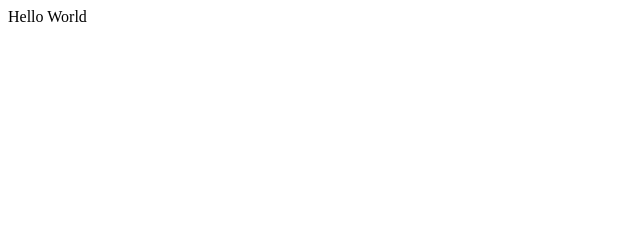
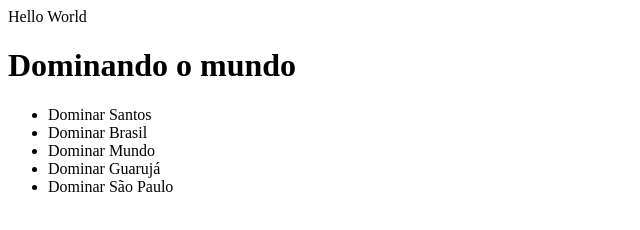
Before and after one commit to lucassrmelo/T-pico, a plain HTML site: page index.html in a window 1280 px wide. Shown: the whole page, without its empty margins (0-640 px from the left). Drawn offline with Linux system fonts and the light colour scheme.

Commit message:
alteração diego

```diff
--- a/index.html
+++ b/index.html
@@ -2,5 +2,13 @@
     <header><title>HTML GÉNERICO</title></header>
     <body>
         Hello World
+        <h1>Dominando o mundo</h1>
+        <ul>
+        <li>Dominar Santos</li>
+        <li>Dominar Brasil</li>
+        <li>Dominar Mundo</li>
+        <li>Dominar Guarujá</li>
+        <li>Dominar São Paulo</li>
+    </ul>
     </body>
 </html>
```
